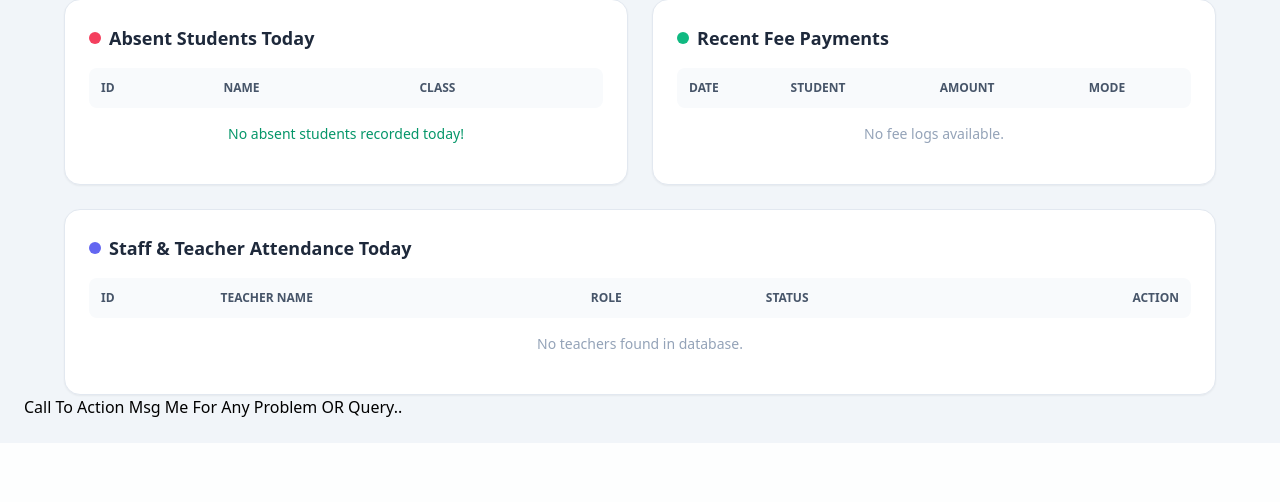
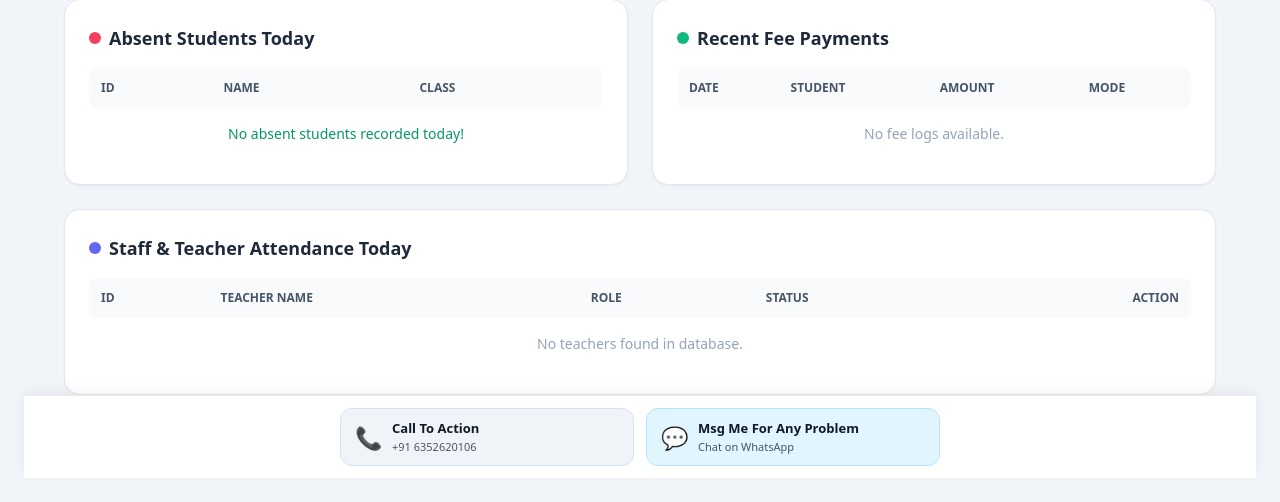
Before and after one commit to SujalSmaurya2090-sketch/Tuition-App, a Flask app: page / in a window 1280 px wide. Shown: the part 811-1313 px from the top of the page. Before the commit the page ends 1228 px from the top, so only its background shows below. Run offline with Flask 3, Linux system fonts and the light colour scheme; the visitor is signed in with stand-in values (Sample User, id 1); data that the repository does not hold is empty; some libraries are stand-ins or nearby versions.

Commit message:
Update dashboard.html

```diff
--- a/templates/dashboard.html
+++ b/templates/dashboard.html
@@ -456,8 +456,111 @@
 
         </div>
     </div>
-    <a href="tel:+91 6352620106">Call To Action</a>
-    <a href="https://wa.me/916352620106" target="_blank">Msg Me For Any Problem OR Query..</a>
+    <!-- Footer CTA Box -->
+<footer class="cta-footer-box">
+    <div class="cta-container">
+        <!-- Call Button -->
+        <a href="tel:+91 6352620106" class="cta-btn call-btn">
+            <span class="cta-icon">📞</span>
+            <div class="cta-text">
+                <span class="cta-label">Call To Action</span>
+                <span class="cta-sub">+91 6352620106</span>
+            </div>
+        </a>
+
+        <!-- WhatsApp Button -->
+        <a href="https://wa.me/916352620106" target="_blank" class="cta-btn wa-btn">
+            <span class="cta-icon">💬</span>
+            <div class="cta-text">
+                <span class="cta-label">Msg Me For Any Problem</span>
+                <span class="cta-sub">Chat on WhatsApp</span>
+            </div>
+        </a>
+    </div>
+</footer>
+
+<style>
+/* Footer Box Styling */
+.cta-footer-box {
+    background: #ffffff;
+    border-top: 1px solid #eaeaea;
+    padding: 12px 16px;
+    box-shadow: 0 -4px 12px rgba(0, 0, 0, 0.05);
+    width: 100%;
+    position: relative; /* Agar app mein bilkul niche chipkana hai toh 'position: fixed; bottom: 0; left: 0; z-index: 1000;' kar sakte hain */
+    box-sizing: border-box;
+}
+
+.cta-container {
+    display: flex;
+    gap: 12px;
+    max-width: 600px;
+    margin: 0 auto;
+}
+
+/* Button Base Styling */
+.cta-btn {
+    flex: 1;
+    display: flex;
+    align-items: center;
+    padding: 10px 14px;
+    border-radius: 12px;
+    text-decoration: none;
+    transition: all 0.3s ease;
+    box-sizing: border-box;
+}
+
+/* Call Button Theme (Clean Blue/Dark) */
+.call-btn {
+    background: #f0f4f8;
+    border: 1px solid #d9e2ec;
+}
+.call-btn:hover {
+    background: #e2e8f0;
+}
+
+/* WhatsApp Button Theme (Green) */
+.wa-btn {
+    background: #e1f5fe;
+    border: 1px solid #b3e5fc;
+}
+.wa-btn:hover {
+    background: #b3e5fc;
+}
+
+/* Icon & Text Layout */
+.cta-icon {
+    font-size: 22px;
+    margin-right: 10px;
+}
+
+.cta-text {
+    display: flex;
+    flex-direction: column;
+}
+
+.cta-label {
+    font-size: 13px;
+    font-weight: 700;
+    color: #111827;
+    white-space: nowrap;
+    overflow: hidden;
+    text-overflow: ellipsis;
+}
+
+.cta-sub {
+    font-size: 11px;
+    color: #4b5563;
+}
+
+/* Mobile Responsive adjustment */
+@media (max-width: 480px) {
+    .cta-container {
+        flex-direction: column;
+        gap: 8px;
+    }
+}
+</style>
 
 <script>
 
```
